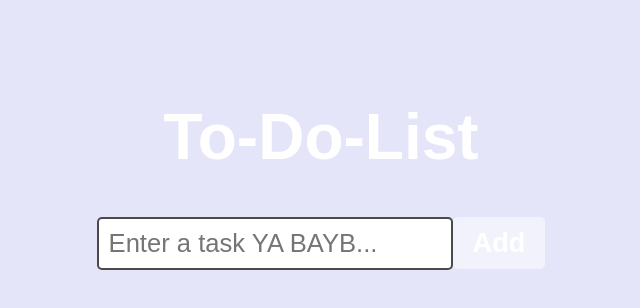
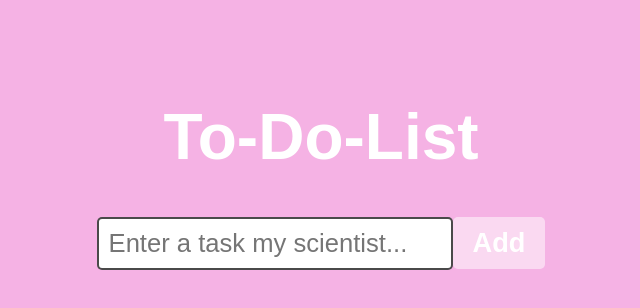
Before and after one commit to Anthony-Nemer/to-do-list, a React (Vite) app: page / in a window 1280 px wide. Shown: the top 308 px of the page, without its empty margins (319-959 px from the left). Built offline with nearby package versions, Linux system fonts and the light colour scheme.

Commit message:
WIHOU NEW COLOR

```diff
--- a/src/ToDoList.jsx
+++ b/src/ToDoList.jsx
@@ -2,13 +2,14 @@ import React, { useState } from 'react';
 
 function ToDoList() {
     const [tasks, setTasks] = useState([]);
-    const [newTask, setNewTask] = useState([]);
+    const [newTask, setNewTask] = useState('');
 
     function handleInputChange(event) {
         setNewTask(event.target.value);
     }
 
-    function addTask() {
+    function addTask(event) {
+        event.preventDefault(); // Prevent default form submission behavior
         if (newTask.trim() !== "") {
             setTasks(t => [...t, { text: newTask, completed: false }]);
             setNewTask("");
@@ -48,14 +49,14 @@ function ToDoList() {
     return (
         <div className='to-do-list'>
             <h1>To-Do-List</h1>
-            <form>
+            <form onSubmit={addTask}>
                 <input
                     type='text'
-                    placeholder='Enter a task YA BAYB...'
+                    placeholder='Enter a task my scientist...'
                     value={newTask}
                     onChange={handleInputChange}
                 />
-                <button className='add-button' onClick={addTask}>
+                <button type="submit" className='add-button'>
                     Add
                 </button>
             </form>
--- a/src/index.css
+++ b/src/index.css
@@ -1,5 +1,5 @@
 body{
-    background-color: hsl(240, 67%, 94%);
+    background-color: #f5b2e4;
 }
 .to-do-list{
     font-family: Arial, sans-serif;
```
